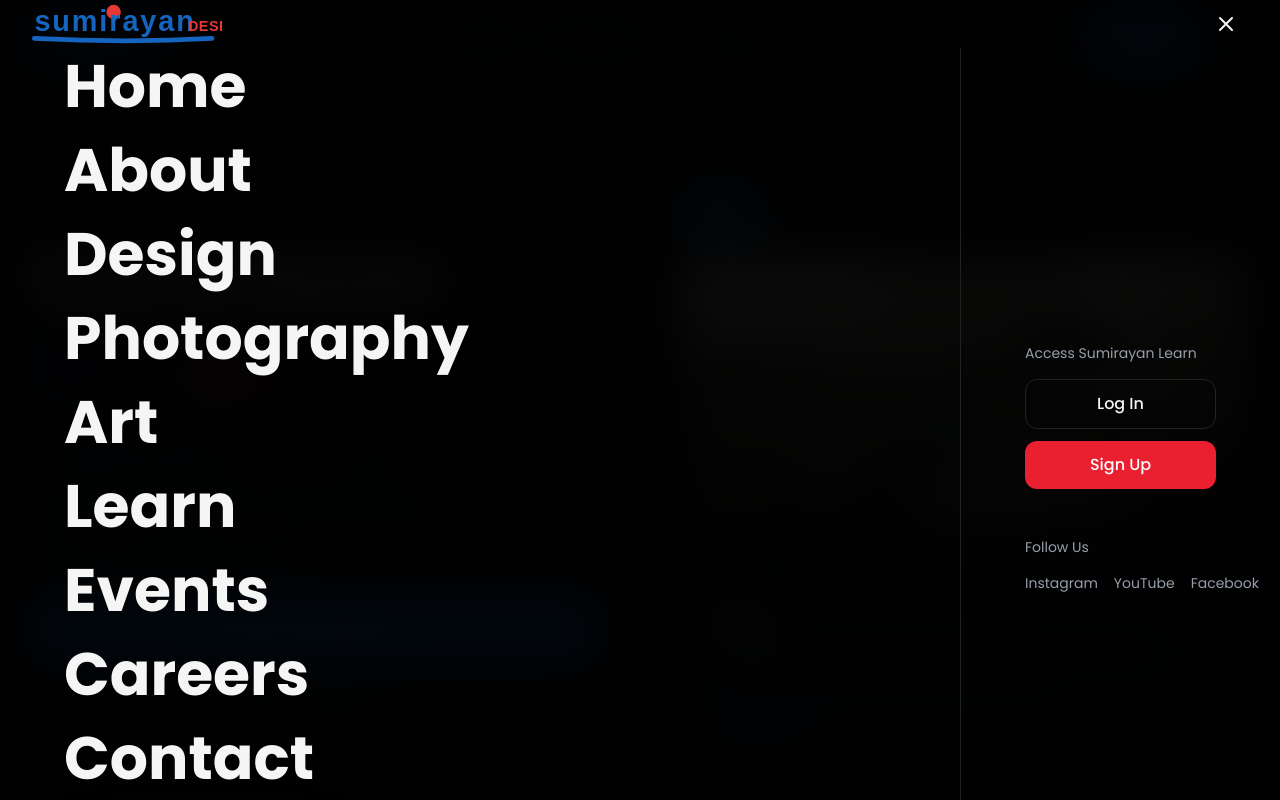
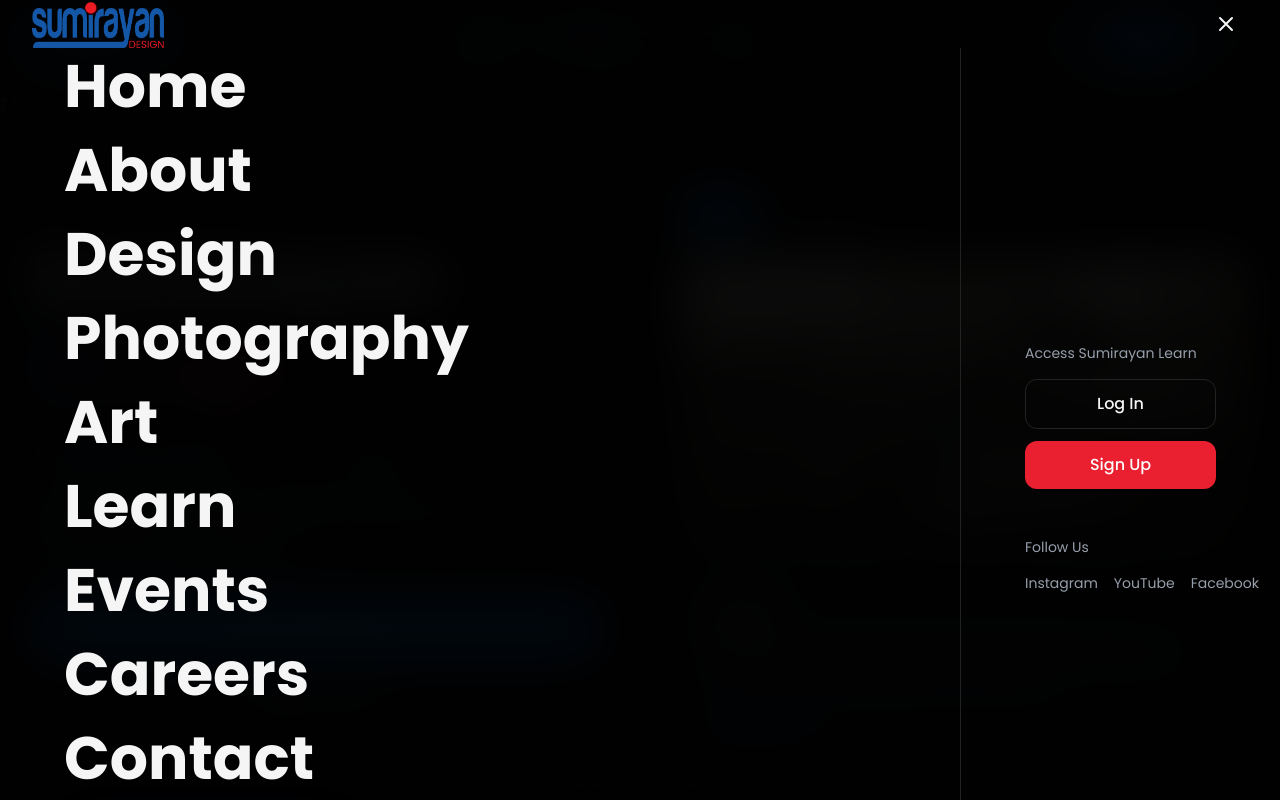
Before and after one commit to abhishekkumardevloper/sumirayan, a Next.js app: page / in a window 1280 px wide. Both pictures are taken after a click on the button "Open menu". Shown: the top 800 px of the page. Built offline with nearby package versions, Linux system fonts and the light colour scheme; no server answers; the database is empty.

Commit message:
Replace SVG logo with image logo in header

```diff
--- a/components/layout/header.tsx
+++ b/components/layout/header.tsx
@@ -124,22 +124,20 @@ export function Header() {
           >
             <div className="h-full flex flex-col">
               <div className="flex items-center justify-between px-4 sm:px-6 lg:px-8 h-16 md:h-20">
-                <Link href="/" onClick={() => setIsMenuOpen(false)} className="flex items-center h-full">
-                  <svg
-                    viewBox="0 0 800 200"
-                    xmlns="http://www.w3.org/2000/svg"
-                    className="h-8 sm:h-12 w-auto max-w-[160px] sm:max-w-none"
-                  >
-                    <circle cx="340" cy="50" r="30" fill="#E53935"/>
-                    <text x="10" y="130" fontFamily="Arial, sans-serif" fontSize="120" fontWeight="bold" fill="#1565C0" letterSpacing="8">
-                      sumirayan
-                    </text>
-                    <path d="M 10 160 Q 400 180 750 160" stroke="#1565C0" strokeWidth="20" fill="none" strokeLinecap="round"/>
-                    <text x="650" y="130" fontFamily="Arial, sans-serif" fontSize="60" fontWeight="bold" fill="#E53935" letterSpacing="2">
-                      DESIGN
-                    </text>
-                  </svg>
-                </Link>
+               <Link
+  href="/"
+  onClick={() => setIsMenuOpen(false)}
+  className="flex items-center h-full"
+>
+  <Image
+    src="sumirayan design.png"     // ✅ put your actual logo image inside /public/ folder
+    alt="Sumirayan Design Logo"
+    width={180}
+    height={60}
+    priority
+    className="h-8 sm:h-12 w-auto max-w-[160px] sm:max-w-none object-contain"
+  />
+</Link>
                 <button
                   onClick={() => setIsMenuOpen(false)}
                   className="w-11 h-11 flex items-center justify-center rounded-full hover:bg-muted transition-colors"
```
